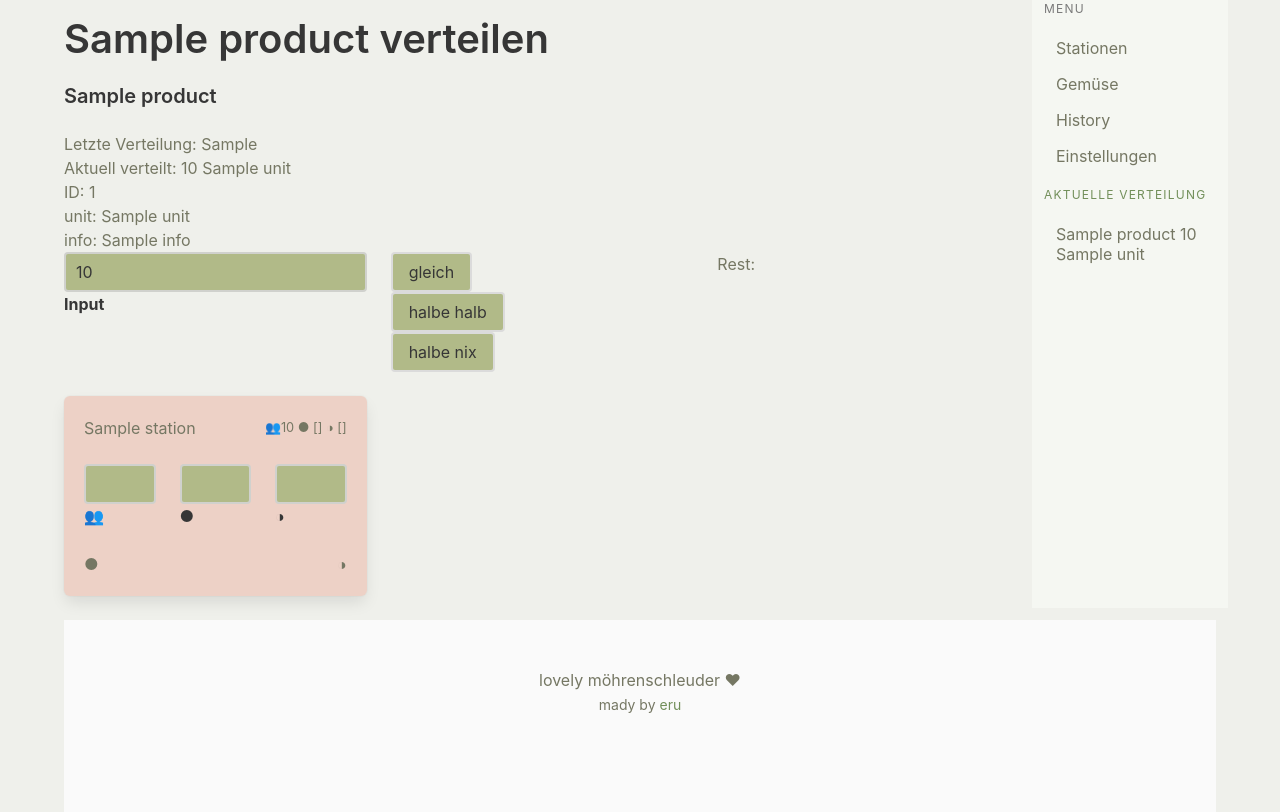
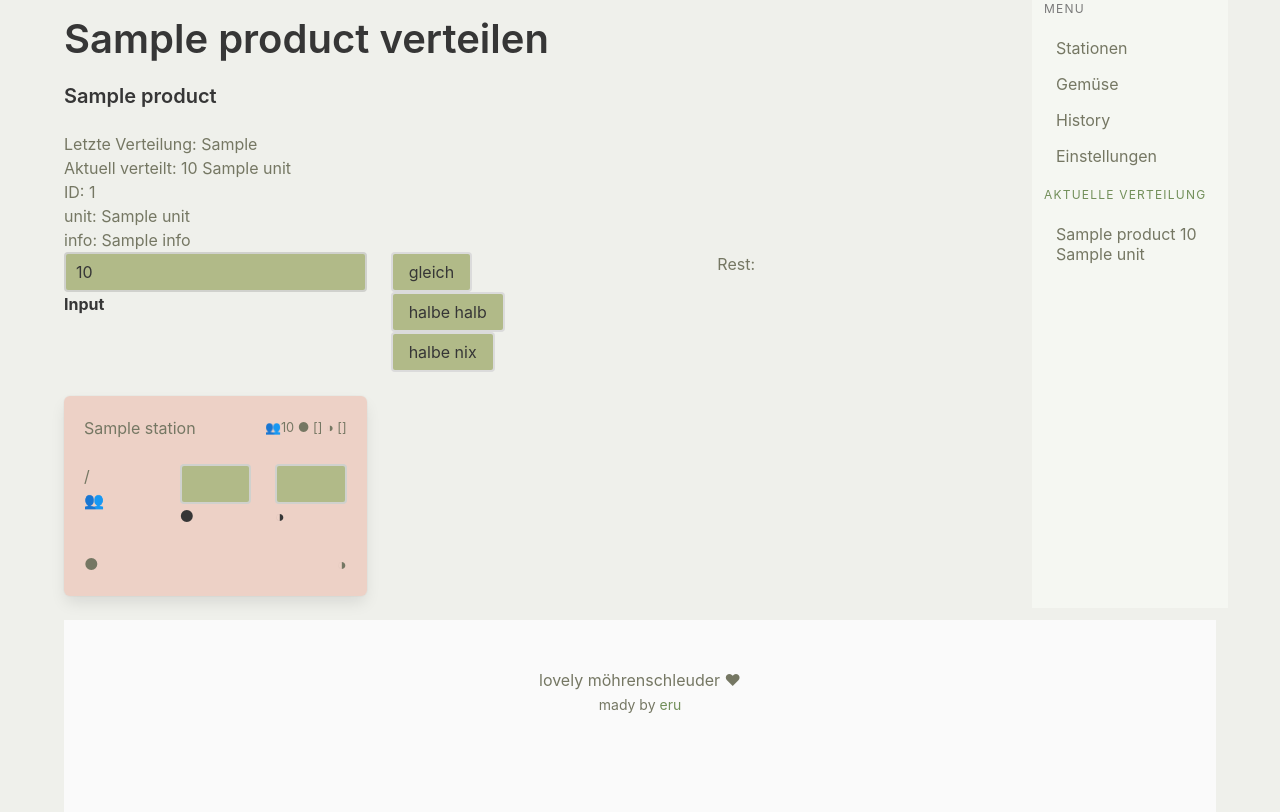
Before and after one commit to iameru/mschleuder, a Python web app: template ms/templates/products/distribute/distribute.html in a window 1280 px wide. Run offline with Jinja, Linux system fonts and the light colour scheme; the template is opened without the code that fills it: most values are stand-ins (such as "Sample title", 1, 10 or a date in 2020).

Commit message:
some styling

```diff
--- a/ms/templates/products/distribute/dist.js.html
+++ b/ms/templates/products/distribute/dist.js.html
@@ -27,24 +27,29 @@ function distribute (option) {
     if (option == "none") {divisor = 0}
 
     dist(input, members_full, members_half, divisor)
+    return true
 }
 
 function dist (input, m_full, m_half, divisor) {
 
     single_value = input / ( m_full + (m_half * divisor) )
+    single_value = round(single_value, 5)
 
     Object.values(stations).forEach(station => {
-      station.single_full_field.textContent = single_value
-      station.single_half_field.textContent = single_value * divisor
+      station.single_full_field.textContent = +single_value.toFixed(3)
+      station.single_half_field.textContent = +(single_value*divisor).toFixed(3)
 
-      station_full = single_value * station.members_full
-      station.full_field.value = station_full
+      station_full = round(single_value * station.members_full, 5)
+      station.full_field.value = +station_full.toFixed(3)
 
-      station_half = single_value * station.members_half * divisor
-      station.half_field.value =  station_half
+      station_half = round(single_value * station.members_half * divisor, 5)
+      station.half_field.value = +station_half.toFixed(3)
 
-      station.total_field.value = station_full + station_half
+      station.total_field.textContent = +(station_full + station_half).toFixed(3)
     })
 }
 
+function round(value, decimals) {
+  return Number(Math.round(value+'e'+decimals)+'e-'+decimals);
+}
 </script>
--- a/ms/templates/products/distribute/distribute.html
+++ b/ms/templates/products/distribute/distribute.html
@@ -66,13 +66,14 @@
 
 {# share for all station members #}
 <div class="columns">
- <div class="column">
-  {{ number_input("", label="👥", id="dist-station-total-" ~ station.id ) }}
+ <div class="column is-4">
+   <p id="dist-station-total-{{ station.id }}">/</p>
+   <p>👥</p>
  </div>
- <div class="column">
+ <div class="column is-4">
   {{ number_input("", label="●", id="dist-station-full-" ~ station.id ) }}
  </div>
- <div class="column">
+ <div class="column is-4">
   {{ number_input("", label="◑", id="dist-station-half-" ~ station.id ) }}
  </div>
 </div>
```
